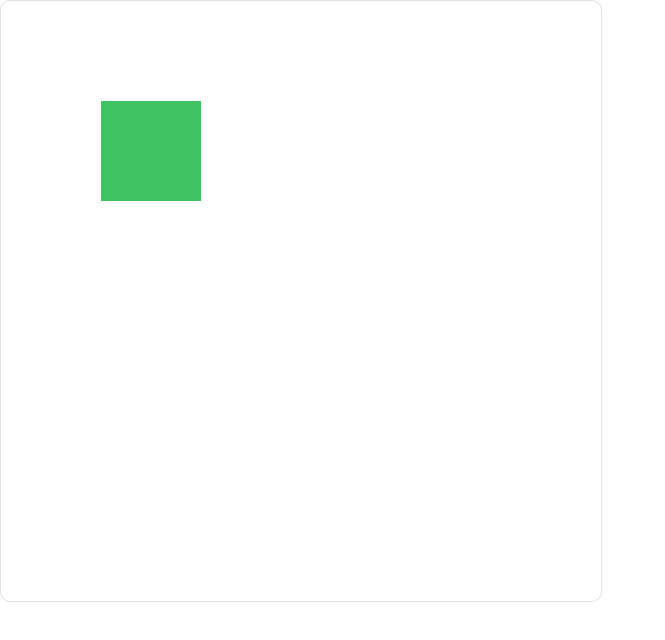
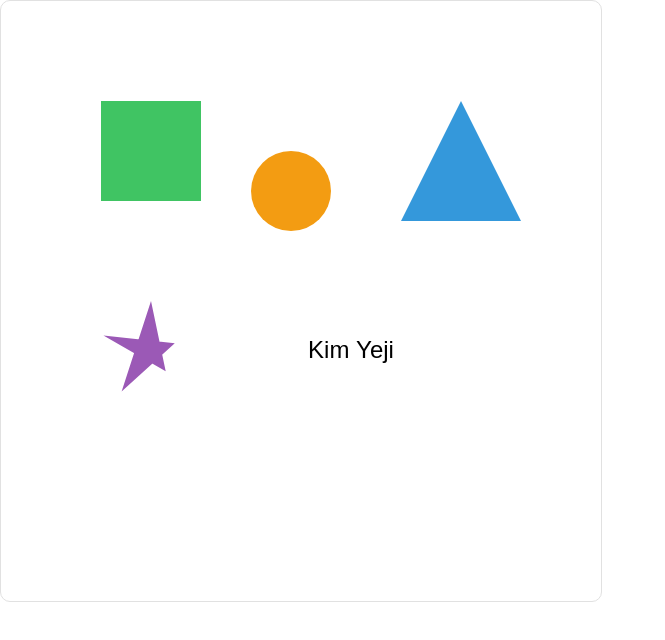
Before and after one commit to lerrybe/canvas-example, a React (Vite) app: page /canvas-to-fabric.js in a window 1280 px wide. Shown: the top 640 px of the page, without its empty margins (0-665 px from the left). Built offline with nearby package versions, Linux system fonts and the light colour scheme.

Commit message:
feat: implements shapes

```diff
--- a/src/components/canvas/index.tsx
+++ b/src/components/canvas/index.tsx
@@ -1,236 +1,305 @@
-import React, { useRef, useEffect, useState } from "react";
+import { useRef, useMemo, useState, useEffect, useCallback } from "react";
 
-interface Rect {
-  x: number;
-  y: number;
-  width: number;
-  height: number;
-  color: string;
-  angle: number;
-}
+import {
+  usePointInsideShape,
+  usePointInsideResizeHandle,
+  usePointInsideRotateHandle,
+} from "../../lib/useShapeUtils";
+import { defaultShapes } from "../../lib/data";
+import { ResizeDirection, Shape, ShapeType } from "../../lib/type";
 
 export default function Canvas() {
   const canvasRef = useRef<HTMLCanvasElement>(null);
-  const [rect, setRect] = useState<Rect>({
-    x: 100,
-    y: 100,
-    width: 100,
-    height: 100,
-    color: "#40c463",
-    angle: 0,
+  const [shapes, setShapes] = useState<Shape[]>(defaultShapes);
+  const [selectedShapeIndex, setSelectedShapeIndex] = useState(-1);
+
+  const [dragState, setDragState] = useState({
+    isDragging: false,
+    startPos: { x: 0, y: 0 },
   });
-  const [isDragging, setIsDragging] = useState(false);
-  const [isSelected, setIsSelected] = useState(false);
-  const [dragStartPos, setDragStartPos] = useState({ x: 0, y: 0 });
-  const [isResizing, setIsResizing] = useState(false);
-  const [resizeStartPos, setResizeStartPos] = useState({ x: 0, y: 0 });
-  const [resizeStartRect, setResizeStartRect] = useState<Rect>({
-    x: 0,
-    y: 0,
-    width: 0,
-    height: 0,
-    color: "",
-    angle: 0,
+  const [resizeState, setResizeState] = useState({
+    direction: "",
+    isResizing: false,
+    startPos: { x: 0, y: 0 },
+    startShape: {} as Shape,
   });
-  const [resizeDirection, setResizeDirection] = useState("");
-  const [isRotating, setIsRotating] = useState(false);
-  const [rotateStartAngle, setRotateStartAngle] = useState(0);
+  const [rotateState, setRotateState] = useState({
+    startAngle: 0,
+    isRotating: false,
+  });
 
-  const handleMouseDown = (e: React.MouseEvent<HTMLCanvasElement>) => {
+  const isPointInsideShape = usePointInsideShape();
+  const isPointInsideResizeHandle = usePointInsideResizeHandle();
+  const isPointInsideRotateHandle = usePointInsideRotateHandle();
+
+  const handleMouseDown = useCallback(
+    (e: React.MouseEvent<HTMLCanvasElement>) => {
       const { left, top } = canvasRef.current!.getBoundingClientRect();
       const mouseX = e.clientX - left;
       const mouseY = e.clientY - top;
 
-    const centerX = rect.x + rect.width / 2;
-    const centerY = rect.y + rect.height / 2;
-    const angle = -rect.angle;
-    const cos = Math.cos(angle);
-    const sin = Math.sin(angle);
-    const rotatedMouseX =
-      (mouseX - centerX) * cos - (mouseY - centerY) * sin + centerX;
-    const rotatedMouseY =
-      (mouseX - centerX) * sin + (mouseY - centerY) * cos + centerY;
+      let selectedShape: Shape | null = null;
 
-    if (
-      rotatedMouseX >= rect.x &&
-      rotatedMouseX <= rect.x + rect.width &&
-      rotatedMouseY >= rect.y &&
-      rotatedMouseY <= rect.y + rect.height
-    ) {
-      setIsSelected(true);
-      setIsDragging(true);
-      setDragStartPos({ x: mouseX - rect.x, y: mouseY - rect.y });
-    } else if (
-      rotatedMouseX >= rect.x - 5 &&
-      rotatedMouseX <= rect.x + 5 &&
-      rotatedMouseY >= rect.y - 5 &&
-      rotatedMouseY <= rect.y + 5
-    ) {
-      setIsResizing(true);
-      setResizeStartPos({ x: mouseX, y: mouseY });
-      setResizeStartRect(rect);
-      setResizeDirection("topLeft");
-    } else if (
-      rotatedMouseX >= rect.x + rect.width - 5 &&
-      rotatedMouseX <= rect.x + rect.width + 5 &&
-      rotatedMouseY >= rect.y - 5 &&
-      rotatedMouseY <= rect.y + 5
-    ) {
-      setIsResizing(true);
-      setResizeStartPos({ x: mouseX, y: mouseY });
-      setResizeStartRect(rect);
-      setResizeDirection("topRight");
-    } else if (
-      rotatedMouseX >= rect.x - 5 &&
-      rotatedMouseX <= rect.x + 5 &&
-      rotatedMouseY >= rect.y + rect.height - 5 &&
-      rotatedMouseY <= rect.y + rect.height + 5
-    ) {
-      setIsResizing(true);
-      setResizeStartPos({ x: mouseX, y: mouseY });
-      setResizeStartRect(rect);
-      setResizeDirection("bottomLeft");
-    } else if (
-      rotatedMouseX >= rect.x + rect.width - 5 &&
-      rotatedMouseX <= rect.x + rect.width + 5 &&
-      rotatedMouseY >= rect.y + rect.height - 5 &&
-      rotatedMouseY <= rect.y + rect.height + 5
-    ) {
-      setIsResizing(true);
-      setResizeStartPos({ x: mouseX, y: mouseY });
-      setResizeStartRect(rect);
-      setResizeDirection("bottomRight");
-    } else if (
-      rotatedMouseX >= rect.x + rect.width / 2 - 10 &&
-      rotatedMouseX <= rect.x + rect.width / 2 + 10 &&
-      rotatedMouseY >= rect.y - 20 &&
-      rotatedMouseY <= rect.y
-    ) {
-      setIsRotating(true);
-      setRotateStartAngle(Math.atan2(mouseY - centerY, mouseX - centerX));
-    } else {
-      setIsSelected(false);
+      for (let i = shapes.length - 1; i >= 0; i--) {
+        const shape = shapes[i];
+
+        if (isPointInsideShape(mouseX, mouseY, shape)) {
+          selectedShape = shape;
+          setSelectedShapeIndex(i);
+          setDragState({
+            isDragging: true,
+            startPos: {
+              x: mouseX - shape.x,
+              y: mouseY - shape.y,
+            },
+          });
+          break;
         }
-  };
 
-  const handleMouseMove = (e: React.MouseEvent<HTMLCanvasElement>) => {
+        const resizeDirection = [
+          ResizeDirection.TOP_LEFT,
+          ResizeDirection.TOP_RIGHT,
+          ResizeDirection.BOTTOM_LEFT,
+          ResizeDirection.BOTTOM_RIGHT,
+        ].find((direction) =>
+          isPointInsideResizeHandle(mouseX, mouseY, shape, direction)
+        );
+
+        if (resizeDirection) {
+          selectedShape = shape;
+          setSelectedShapeIndex(i);
+          setResizeState({
+            isResizing: true,
+            startPos: { x: mouseX, y: mouseY },
+            startShape: shape,
+            direction: resizeDirection,
+          });
+          break;
+        }
+
+        if (isPointInsideRotateHandle(mouseX, mouseY, shape)) {
+          selectedShape = shape;
+          setSelectedShapeIndex(i);
+          setRotateState({
+            isRotating: true,
+            startAngle: Math.atan2(
+              mouseY - (shape.y + shape.height / 2),
+              mouseX - (shape.x + shape.width / 2)
+            ),
+          });
+          break;
+        }
+      }
+
+      if (!selectedShape) {
+        setSelectedShapeIndex(-1);
+      }
+    },
+    [
+      shapes,
+      isPointInsideShape,
+      isPointInsideResizeHandle,
+      isPointInsideRotateHandle,
+    ]
+  );
+
+  const handleMouseMove = useCallback(
+    (e: React.MouseEvent<HTMLCanvasElement>) => {
+      if (selectedShapeIndex === -1) return;
+
       const { left, top } = canvasRef.current!.getBoundingClientRect();
       const mouseX = e.clientX - left;
       const mouseY = e.clientY - top;
+      const shape = shapes[selectedShapeIndex];
 
-    if (isDragging) {
-      setRect((prevRect) => ({
-        ...prevRect,
-        x: mouseX - dragStartPos.x,
-        y: mouseY - dragStartPos.y,
-      }));
-    } else if (isResizing) {
-      const deltaX = mouseX - resizeStartPos.x;
-      const deltaY = mouseY - resizeStartPos.y;
-      const angle = resizeStartRect.angle;
+      if (dragState.isDragging) {
+        const newShapes = shapes.map((prevShape, index) =>
+          index === selectedShapeIndex
+            ? {
+                ...prevShape,
+                x: mouseX - dragState.startPos.x,
+                y: mouseY - dragState.startPos.y,
+              }
+            : prevShape
+        );
+        setShapes(newShapes);
+      } else if (resizeState.isResizing) {
+        const { startPos, startShape, direction } = resizeState;
+        const deltaX = mouseX - startPos.x;
+        const deltaY = mouseY - startPos.y;
+        const angle = startShape.angle;
         const cos = Math.cos(angle);
         const sin = Math.sin(angle);
         const dx = deltaX * cos + deltaY * sin;
         const dy = deltaY * cos - deltaX * sin;
 
-      if (resizeDirection === "topLeft") {
-        setRect((prevRect) => ({
-          ...prevRect,
-          x: resizeStartRect.x + dx,
-          y: resizeStartRect.y + dy,
-          width: resizeStartRect.width - dx,
-          height: resizeStartRect.height - dy,
-        }));
-      } else if (resizeDirection === "topRight") {
-        setRect((prevRect) => ({
-          ...prevRect,
-          y: resizeStartRect.y + dy,
-          width: resizeStartRect.width + dx,
-          height: resizeStartRect.height - dy,
-        }));
-      } else if (resizeDirection === "bottomLeft") {
-        setRect((prevRect) => ({
-          ...prevRect,
-          x: resizeStartRect.x + dx,
-          width: resizeStartRect.width - dx,
-          height: resizeStartRect.height + dy,
-        }));
-      } else if (resizeDirection === "bottomRight") {
-        setRect((prevRect) => ({
-          ...prevRect,
-          width: resizeStartRect.width + dx,
-          height: resizeStartRect.height + dy,
-        }));
-      }
-    } else if (isRotating) {
-      const centerX = rect.x + rect.width / 2;
-      const centerY = rect.y + rect.height / 2;
-      const currentAngle = Math.atan2(mouseY - centerY, mouseX - centerX);
-      const deltaAngle = currentAngle - rotateStartAngle;
-      setRect((prevRect) => ({
-        ...prevRect,
-        angle: prevRect.angle + deltaAngle,
-      }));
-      setRotateStartAngle(currentAngle);
-    }
+        const newShape = {
+          ...shape,
+          x:
+            direction === ResizeDirection.TOP_LEFT ||
+            direction === ResizeDirection.BOTTOM_LEFT
+              ? startShape.x + dx
+              : shape.x,
+          y:
+            direction === ResizeDirection.TOP_LEFT ||
+            direction === ResizeDirection.TOP_RIGHT
+              ? startShape.y + dy
+              : shape.y,
+          width:
+            direction === ResizeDirection.TOP_LEFT ||
+            direction === ResizeDirection.BOTTOM_LEFT
+              ? startShape.width - dx
+              : startShape.width + dx,
+          height:
+            direction === ResizeDirection.TOP_LEFT ||
+            direction === ResizeDirection.TOP_RIGHT
+              ? startShape.height - dy
+              : startShape.height + dy,
         };
 
-  const handleMouseUp = () => {
-    setIsDragging(false);
-    setIsResizing(false);
-    setIsRotating(false);
-  };
+        const newShapes = shapes.map((prevShape, index) =>
+          index === selectedShapeIndex ? newShape : prevShape
+        );
+        setShapes(newShapes);
+      } else if (rotateState.isRotating) {
+        const centerX = shape.x + shape.width / 2;
+        const centerY = shape.y + shape.height / 2;
+        const currentAngle = Math.atan2(mouseY - centerY, mouseX - centerX);
+        const deltaAngle = currentAngle - rotateState.startAngle;
 
-  const handleMouseOut = () => {
-    setIsDragging(false);
-    setIsResizing(false);
-    setIsRotating(false);
-  };
+        const newShapes = shapes.map((prevShape, index) =>
+          index === selectedShapeIndex
+            ? {
+                ...prevShape,
+                angle: prevShape.angle + deltaAngle,
+              }
+            : prevShape
+        );
+        setShapes(newShapes);
+        setRotateState({ ...rotateState, startAngle: currentAngle });
+      }
+    },
+    [selectedShapeIndex, shapes, dragState, resizeState, rotateState]
+  );
 
-  const drawRect = ({
+  const handleMouseUp = useCallback(() => {
+    setDragState({ isDragging: false, startPos: { x: 0, y: 0 } });
+    setResizeState({
+      isResizing: false,
+      startPos: { x: 0, y: 0 },
+      startShape: {} as Shape,
+      direction: "",
+    });
+    setRotateState({ isRotating: false, startAngle: 0 });
+  }, []);
+
+  const drawShapes = useMemo(() => {
+    return ({
       ctx,
       canvas,
     }: {
       canvas?: HTMLCanvasElement | null;
       ctx?: CanvasRenderingContext2D | null;
     }) => {
-    if (ctx) {
-      ctx.clearRect(0, 0, canvas!.width, canvas!.height);
+      if (!ctx || !canvas) return;
 
+      ctx.clearRect(0, 0, canvas.width, canvas.height);
+
+      shapes.forEach((shape, index) => {
         ctx.save();
-      ctx.translate(rect.x + rect.width / 2, rect.y + rect.height / 2);
-      ctx.rotate(rect.angle);
-      ctx.translate(-rect.width / 2, -rect.height / 2);
+        ctx.translate(shape.x + shape.width / 2, shape.y + shape.height / 2);
+        ctx.rotate(shape.angle);
+        ctx.translate(-shape.width / 2, -shape.height / 2);
 
-      ctx.fillStyle = rect.color;
-      ctx.fillRect(0, 0, rect.width, rect.height);
+        const drawShape = () => {
+          switch (shape.type) {
+            case ShapeType.RECT:
+              ctx.fillStyle = shape.color;
+              ctx.fillRect(0, 0, shape.width, shape.height);
+              break;
+            case ShapeType.CIRCLE:
+              ctx.beginPath();
+              const radius = Math.abs(Math.min(shape.width, shape.height) / 2);
 
-      if (isSelected) {
+              ctx.arc(
+                shape.width / 2,
+                shape.height / 2,
+                radius,
+                0,
+                2 * Math.PI
+              );
+              ctx.fillStyle = shape.color;
+              ctx.fill();
+              break;
+            case ShapeType.TRIANGLE:
+              ctx.beginPath();
+              ctx.moveTo(shape.width / 2, 0);
+              ctx.lineTo(shape.width, shape.height);
+              ctx.lineTo(0, shape.height);
+              ctx.closePath();
+              ctx.fillStyle = shape.color;
+              ctx.fill();
+              break;
+            case ShapeType.STAR:
+              const NUM_POINTS = 5;
+              const outerRadius = Math.min(shape.width, shape.height) / 2;
+              const innerRadius = outerRadius / 2;
+              ctx.beginPath();
+              ctx.moveTo(
+                shape.width / 2 + outerRadius * Math.cos((-90 * Math.PI) / 180),
+                shape.height / 2 + outerRadius * Math.sin((-90 * Math.PI) / 180)
+              );
+              for (let i = 0; i < NUM_POINTS; i++) {
+                const angle = (i * 4 * Math.PI) / NUM_POINTS - Math.PI / 2;
+                const radius = i % 2 === 0 ? outerRadius : innerRadius;
+                ctx.lineTo(
+                  shape.width / 2 + radius * Math.cos(angle),
+                  shape.height / 2 + radius * Math.sin(angle)
+                );
+              }
+              ctx.closePath();
+              ctx.fillStyle = shape.color;
+              ctx.fill();
+              break;
+            case ShapeType.TEXT:
+              ctx.font = "24px Arial";
+              ctx.fillStyle = shape.color;
+              ctx.textAlign = "center";
+              ctx.textBaseline = "middle";
+              ctx.fillText(shape.text || "", shape.width / 2, shape.height / 2);
+              break;
+          }
+        };
+
+        drawShape();
+
+        if (index === selectedShapeIndex) {
           ctx.strokeStyle = "#000";
           ctx.lineWidth = 1.5;
-        ctx.strokeRect(0, 0, rect.width, rect.height);
+          ctx.strokeRect(0, 0, shape.width, shape.height);
 
           ctx.fillStyle = "#000";
           ctx.fillRect(-5, -5, 10, 10);
-        ctx.fillRect(rect.width - 5, -5, 10, 10);
-        ctx.fillRect(-5, rect.height - 5, 10, 10);
-        ctx.fillRect(rect.width - 5, rect.height - 5, 10, 10);
+          ctx.fillRect(shape.width - 5, -5, 10, 10);
+          ctx.fillRect(-5, shape.height - 5, 10, 10);
+          ctx.fillRect(shape.width - 5, shape.height - 5, 10, 10);
 
           ctx.beginPath();
-        ctx.moveTo(rect.width / 2 - 10, -20);
-        ctx.lineTo(rect.width / 2 + 10, -20);
+          ctx.moveTo(shape.width / 2 - 10, -30);
+          ctx.lineTo(shape.width / 2 + 10, -30);
           ctx.stroke();
         }
 
         ctx.restore();
-    }
+      });
     };
+  }, [shapes, selectedShapeIndex]);
 
   useEffect(() => {
     const canvas = canvasRef.current;
     const ctx = canvas?.getContext("2d");
-    drawRect({ ctx, canvas });
-  }, [rect, isSelected]);
+    drawShapes({ ctx, canvas });
+  }, [shapes, selectedShapeIndex, drawShapes]);
 
   return (
     <canvas
@@ -238,14 +307,21 @@ export default function Canvas() {
       width={600}
       height={600}
       onMouseUp={handleMouseUp}
-      onMouseOut={handleMouseOut}
+      onMouseOut={handleMouseUp}
       onMouseDown={handleMouseDown}
       onMouseMove={handleMouseMove}
       style={{
         margin: "auto",
         borderRadius: 10,
         border: "1px solid #e1e1e1",
-        cursor: isDragging ? "grabbing" : isSelected ? "grab" : "default",
+        cursor:
+          dragState.isDragging ||
+          resizeState.isResizing ||
+          rotateState.isRotating
+            ? "grabbing"
+            : selectedShapeIndex !== -1
+            ? "grab"
+            : "default",
       }}
     />
   );
--- /dev/null
+++ b/src/lib/data.ts
@@ -0,0 +1,48 @@
+export const defaultShapes = [
+  {
+    type: "rect",
+    x: 100,
+    y: 100,
+    width: 100,
+    height: 100,
+    color: "#40c463",
+    angle: 0,
+  },
+  {
+    type: "circle",
+    x: 250,
+    y: 150,
+    width: 80,
+    height: 80,
+    color: "#f39c12",
+    angle: 0,
+  },
+  {
+    type: "triangle",
+    x: 400,
+    y: 100,
+    width: 120,
+    height: 120,
+    color: "#3498db",
+    angle: 0,
+  },
+  {
+    type: "star",
+    x: 100,
+    y: 300,
+    width: 100,
+    height: 100,
+    color: "#9b59b6",
+    angle: 0,
+  },
+  {
+    type: "text",
+    x: 250,
+    y: 300,
+    width: 200,
+    height: 100,
+    color: "#000",
+    angle: 0,
+    text: "Kim Yeji",
+  },
+];
--- /dev/null
+++ b/src/lib/type.ts
@@ -0,0 +1,26 @@
+export interface Shape {
+  type: string;
+  x: number;
+  y: number;
+  width: number;
+  height: number;
+  color: string;
+  angle: number;
+  text?: string;
+  points?: { x: number; y: number }[];
+}
+
+export enum ResizeDirection {
+  TOP_LEFT = "topLeft",
+  TOP_RIGHT = "topRight",
+  BOTTOM_LEFT = "bottomLeft",
+  BOTTOM_RIGHT = "bottomRight",
+}
+
+export enum ShapeType {
+  STAR = "star",
+  TEXT = "text",
+  RECT = "rect",
+  CIRCLE = "circle",
+  TRIANGLE = "triangle",
+}
--- /dev/null
+++ b/src/lib/useShapeUtils.ts
@@ -0,0 +1,112 @@
+import { useCallback } from "react";
+
+import { ResizeDirection, Shape } from "./type";
+
+export const usePointInsideShape = () => {
+  return useCallback(
+    (mouseX: number, mouseY: number, shape: Shape): boolean => {
+      const centerX = shape.x + shape.width / 2;
+      const centerY = shape.y + shape.height / 2;
+      const angle = -shape.angle;
+      const cos = Math.cos(angle);
+      const sin = Math.sin(angle);
+
+      const rotatedMouseX =
+        (mouseX - centerX) * cos - (mouseY - centerY) * sin + centerX;
+      const rotatedMouseY =
+        (mouseX - centerX) * sin + (mouseY - centerY) * cos + centerY;
+
+      return (
+        rotatedMouseX >= shape.x &&
+        rotatedMouseX <= shape.x + shape.width &&
+        rotatedMouseY >= shape.y &&
+        rotatedMouseY <= shape.y + shape.height
+      );
+    },
+    []
+  );
+};
+
+export const usePointInsideResizeHandle = () => {
+  return useCallback(
+    (
+      mouseX: number,
+      mouseY: number,
+      shape: Shape,
+      handleType: string
+    ): boolean => {
+      const centerX = shape.x + shape.width / 2;
+      const centerY = shape.y + shape.height / 2;
+      const angle = -shape.angle;
+      const cos = Math.cos(angle);
+      const sin = Math.sin(angle);
+
+      const rotatedMouseX =
+        (mouseX - centerX) * cos - (mouseY - centerY) * sin + centerX;
+      const rotatedMouseY =
+        (mouseX - centerX) * sin + (mouseY - centerY) * cos + centerY;
+
+      const handleSize = 10;
+
+      if (handleType === ResizeDirection.TOP_LEFT) {
+        return (
+          rotatedMouseX >= shape.x - handleSize &&
+          rotatedMouseX <= shape.x + handleSize &&
+          rotatedMouseY >= shape.y - handleSize &&
+          rotatedMouseY <= shape.y + handleSize
+        );
+      } else if (handleType === ResizeDirection.TOP_RIGHT) {
+        return (
+          rotatedMouseX >= shape.x + shape.width - handleSize &&
+          rotatedMouseX <= shape.x + shape.width + handleSize &&
+          rotatedMouseY >= shape.y - handleSize &&
+          rotatedMouseY <= shape.y + handleSize
+        );
+      } else if (handleType === ResizeDirection.BOTTOM_LEFT) {
+        return (
+          rotatedMouseX >= shape.x - handleSize &&
+          rotatedMouseX <= shape.x + handleSize &&
+          rotatedMouseY >= shape.y + shape.height - handleSize &&
+          rotatedMouseY <= shape.y + shape.height + handleSize
+        );
+      } else if (handleType === ResizeDirection.BOTTOM_RIGHT) {
+        return (
+          rotatedMouseX >= shape.x + shape.width - handleSize &&
+          rotatedMouseX <= shape.x + shape.width + handleSize &&
+          rotatedMouseY >= shape.y + shape.height - handleSize &&
+          rotatedMouseY <= shape.y + shape.height + handleSize
+        );
+      }
+
+      return false;
+    },
+    []
+  );
+};
+
+export const usePointInsideRotateHandle = () => {
+  return useCallback(
+    (mouseX: number, mouseY: number, shape: Shape): boolean => {
+      const centerX = shape.x + shape.width / 2;
+      const centerY = shape.y + shape.height / 2;
+      const angle = -shape.angle;
+      const cos = Math.cos(angle);
+      const sin = Math.sin(angle);
+
+      const rotatedMouseX =
+        (mouseX - centerX) * cos - (mouseY - centerY) * sin + centerX;
+      const rotatedMouseY =
+        (mouseX - centerX) * sin + (mouseY - centerY) * cos + centerY;
+
+      const handleSize = 10;
+
+      return (
+        rotatedMouseX >= shape.x + shape.width / 2 - handleSize &&
+        rotatedMouseX <= shape.x + shape.width / 2 + handleSize &&
+        rotatedMouseY >= shape.y - 30 - handleSize &&
+        rotatedMouseY <= shape.y - 30 + handleSize
+      );
+    },
+    []
+  );
+};
```
Lines whose indentation alone changed are shown as unchanged.
